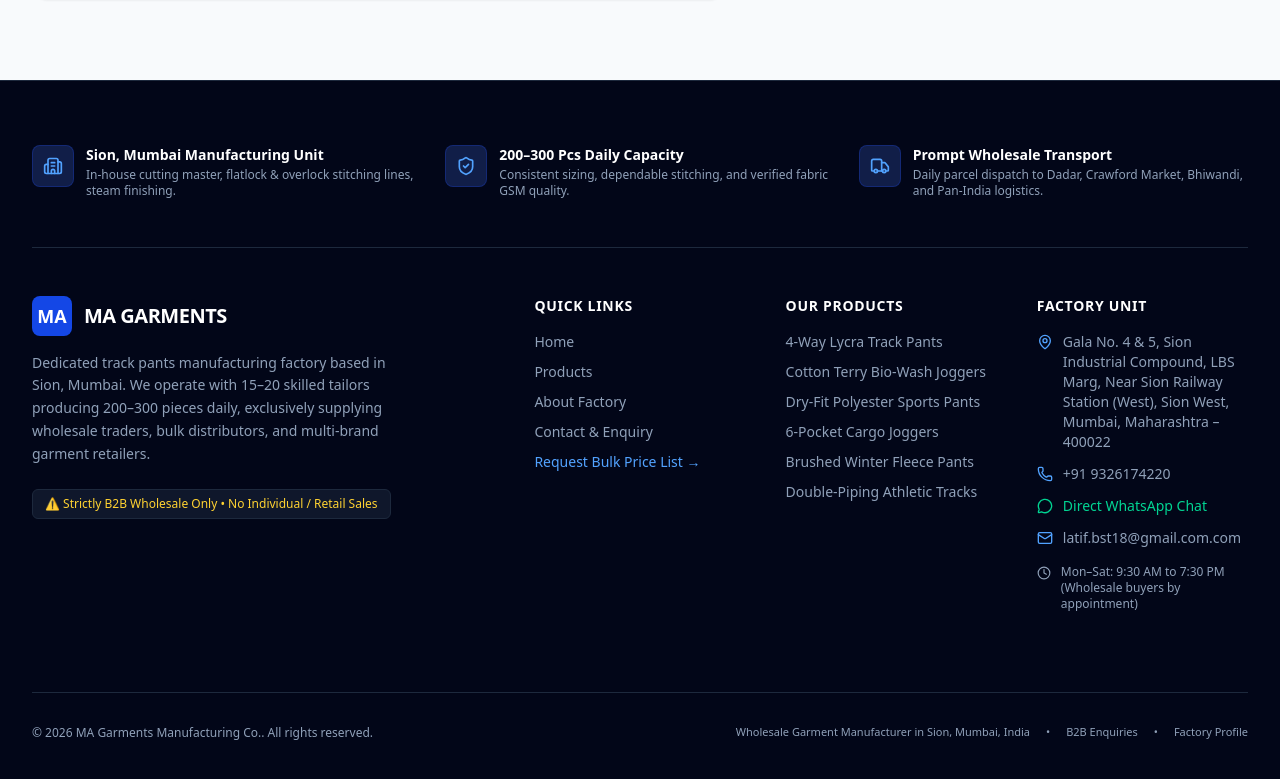
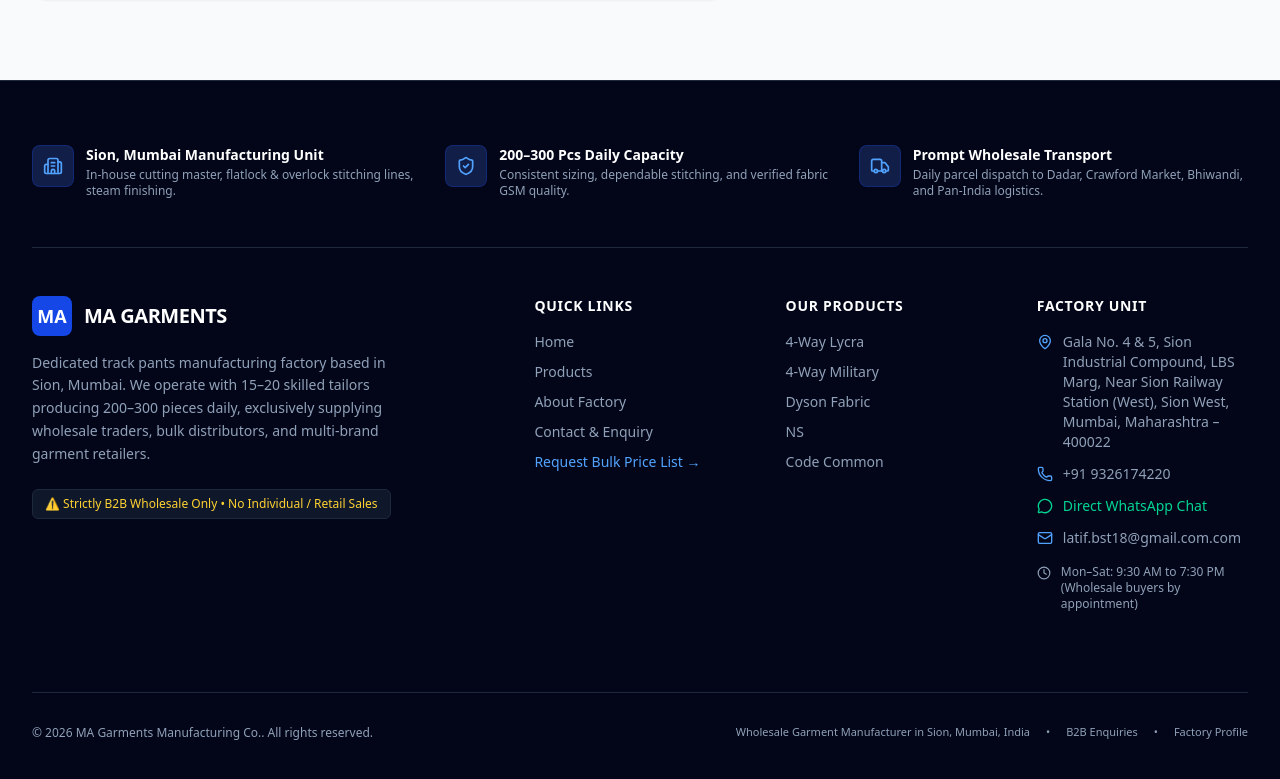
Before and after one commit to latifahmedk/ma-garment, a Next.js app: page /contact in a window 1280 px wide. Shown: the part 1415-2194 px from the top of the page. Built offline with nearby package versions, Linux system fonts and the light colour scheme.

Commit message:
fix category selection

```diff
--- a/src/components/layout/Footer.tsx
+++ b/src/components/layout/Footer.tsx
@@ -113,36 +113,15 @@
               Our Products
             </h3>
             <ul className="space-y-2.5 text-xs sm:text-sm text-slate-400">
-              <li>
-                <Link href="/products" className="hover:text-white transition-colors">
-                  4-Way Lycra Track Pants
-                </Link>
-              </li>
-              <li>
-                <Link href="/products" className="hover:text-white transition-colors">
-                  Cotton Terry Bio-Wash Joggers
-                </Link>
-              </li>
-              <li>
-                <Link href="/products" className="hover:text-white transition-colors">
-                  Dry-Fit Polyester Sports Pants
-                </Link>
-              </li>
-              <li>
-                <Link href="/products" className="hover:text-white transition-colors">
-                  6-Pocket Cargo Joggers
-                </Link>
-              </li>
-              <li>
-                <Link href="/products" className="hover:text-white transition-colors">
-                  Brushed Winter Fleece Pants
-                </Link>
-              </li>
-              <li>
-                <Link href="/products" className="hover:text-white transition-colors">
-                  Double-Piping Athletic Tracks
-                </Link>
-              </li>
+              {productCategories
+                .filter((cat) => cat !== "All Products")
+                .map((cat) => (
+                  <li key={cat}>
+                    <Link href="/products" className="hover:text-white transition-colors">
+                      {cat}
+                    </Link>
+                  </li>
+                ))}
             </ul>
           </div>
 
--- a/src/components/products/ProductFilters.tsx
+++ b/src/components/products/ProductFilters.tsx
@@ -3,9 +3,12 @@
 import React from "react";
 import { Search, Filter } from "lucide-react";
 import { productCategories } from "@/data/products";
+import { ProductCategory } from "@/types";
+
+export type CategoryFilterValue = "All Products" | ProductCategory;
 
 interface ProductFiltersProps {
-  selectedCategory: string;
+  selectedCategory: CategoryFilterValue | string;
   onSelectCategory: (category: string) => void;
   searchQuery: string;
   onSearchChange: (query: string) => void;
@@ -50,6 +53,7 @@
             <button
               key={cat}
               type="button"
+              aria-pressed={isActive}
               onClick={() => onSelectCategory(cat)}
               className={`px-3.5 py-1.5 rounded-lg text-xs font-semibold whitespace-nowrap transition-all ${
                 isActive
--- a/src/components/seo/JsonLd.tsx
+++ b/src/components/seo/JsonLd.tsx
@@ -53,7 +53,10 @@
       "Garment Manufacturing in Mumbai",
       "B2B Apparel Supplier",
       "4-Way Lycra Track Pants",
-      "Cotton French Terry Joggers",
+      "4-Way Military Track Pants",
+      "Dyson Fabric Track Pants",
+      "NS Track Pants",
+      "Code Common Track Pants",
     ],
   };
 
--- a/src/data/products.ts
+++ b/src/data/products.ts
@@ -127,7 +127,7 @@
     id: "prod-002",
     name: "4 Way Military Track Pants",
     slug: "4-way-military",
-    category: "4-Way Lycra",
+    category: "4-Way Military",
     fabric: "220 GSM Imported 4-Way Stretch Camo NS Lycra",
     gsm: 220,
     fit: "Modern Slim-Tapered Athletic Fit",
@@ -191,7 +191,7 @@
     id: "prod-003",
     name: "Dyson Fabric Track Pants",
     slug: "dyson-fabric-track-pants",
-    category: "4-Way Lycra",
+    category: "Dyson Fabric",
     fabric: "220 GSM Imported Dyson Fine Dotted Lycra",
     gsm: 220,
     fit: "Modern Slim-Tapered Athletic Fit",
@@ -288,7 +288,7 @@
     id: "prod-004",
     name: "NS",
     slug: "ns",
-    category: "4-Way Lycra",
+    category: "NS",
     fabric: "200 GSM Imported NS Micro-Stretch Parachute Fabric",
     gsm: 200,
     fit: "Modern Slim-Tapered Athletic Cargo Jogger Fit",
@@ -385,7 +385,7 @@
     id: "prod-005",
     name: "Code Common",
     slug: "code-common",
-    category: "4-Way Lycra",
+    category: "Code Common",
     fabric: "220 GSM Imported Textured Ribbed Poly-Lycra",
     gsm: 220,
     fit: "Modern Slim-Tapered Athletic Fit",
@@ -483,9 +483,8 @@
 export const productCategories = [
   "All Products",
   "4-Way Lycra",
-  "Cotton Terry",
-  "Dry-Fit Sports",
-  "Cargo Utility",
-  "Classic Athletic",
-  "Winter Fleece",
+  "4-Way Military",
+  "Dyson Fabric",
+  "NS",
+  "Code Common",
 ] as const;
--- a/src/types/index.ts
+++ b/src/types/index.ts
@@ -14,11 +14,18 @@
   images: ProductColorImages;
 }
 
+export type ProductCategory =
+  | "4-Way Lycra"
+  | "4-Way Military"
+  | "Dyson Fabric"
+  | "NS"
+  | "Code Common";
+
 export interface Product {
   id: string;
   name: string;
   slug: string;
-  category: "4-Way Lycra" | "Cotton Terry" | "Dry-Fit Sports" | "Winter Fleece" | "Cargo Utility" | "Classic Athletic";
+  category: ProductCategory;
   fabric: string;
   gsm: number;
   fit: string;
```
Also changed, not shown: 1 other file (tests, documents, lock files or other folders).
